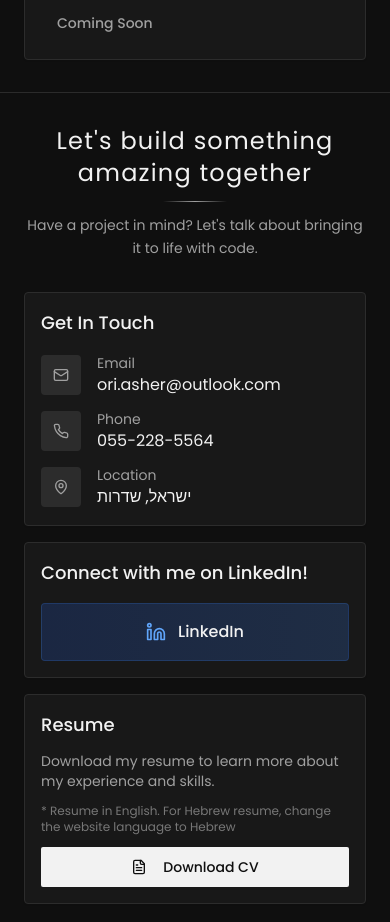
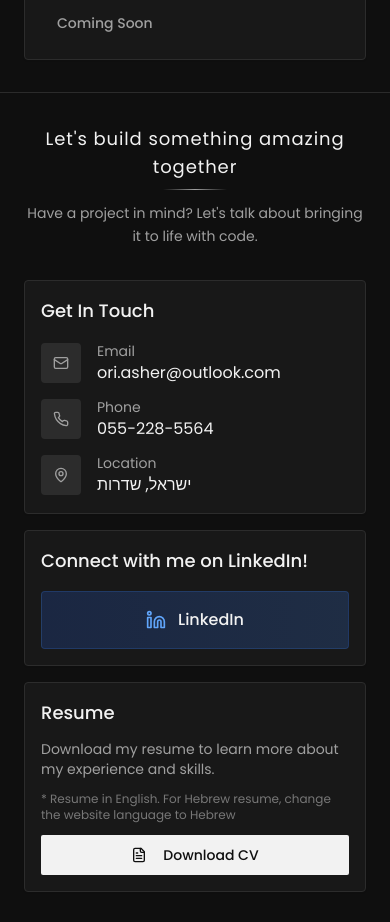
Before and after one commit to LorelDev/portfolio-oriasher, a React (Vite) app: page / in a window 390 px wide. Shown: the part 1260-2182 px from the top of the page. Built offline with nearby package versions, Linux system fonts and the light colour scheme.

Commit message:
Fix layout on mobile
Adjusted layout for mobile view to ensure all content is visible and properly spaced.

```diff
--- a/src/components/ProfessionalContact.tsx
+++ b/src/components/ProfessionalContact.tsx
@@ -60,7 +60,7 @@ const ProfessionalContact: React.FC<ProfessionalContactProps> = ({ language, cur
           viewport={{ once: true }}
           className="text-center mb-8 md:mb-16"
         >
-          <h2 className="text-2xl md:text-4xl lg:text-5xl font-light tracking-wider text-almost-white mb-3 md:mb-6">
+          <h2 className="text-lg md:text-4xl lg:text-5xl font-light tracking-wider text-almost-white mb-2 md:mb-6">
             {currentText.contact.title}
           </h2>
           <div className="w-16 md:w-24 h-px bg-gradient-to-r from-transparent via-light-gray to-transparent mx-auto mb-3 md:mb-6"></div>
```
